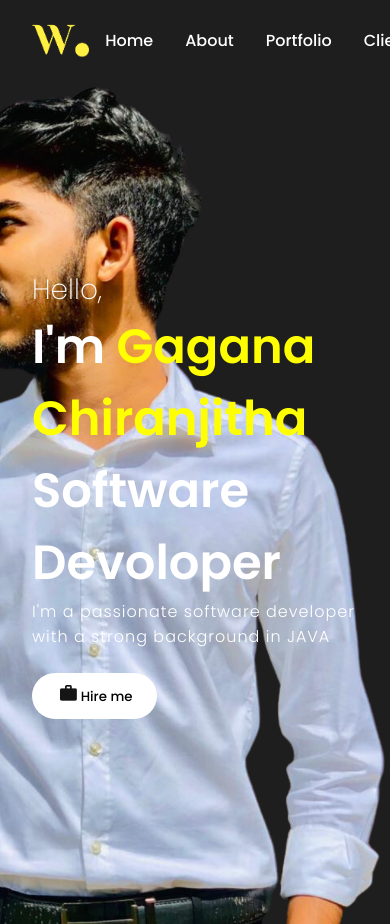
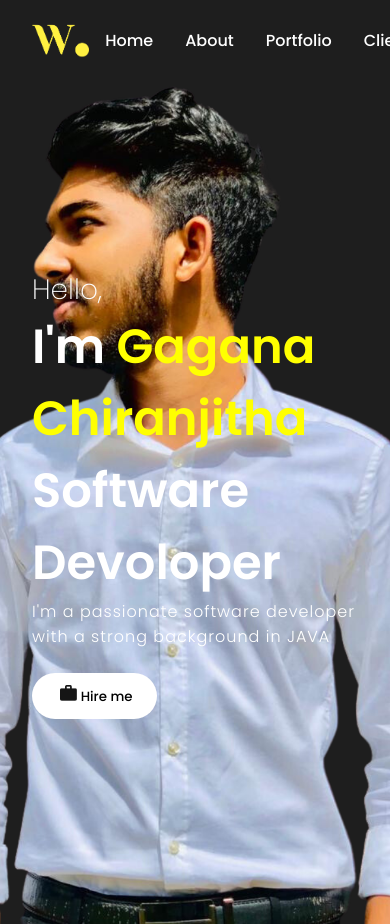
Before and after one commit to gaganachiranjitha99/My_portfolio_React-Js, a React (Create React App) app in the folder my_portfolio/: page / in a window 390 px wide. Shown: the top 924 px of the page. Built offline with nearby package versions, Linux system fonts and the light colour scheme.

Commit message:
app responsive done for the content part

```diff
--- a/my_portfolio/src/components/Intro/intro.css
+++ b/my_portfolio/src/components/Intro/intro.css
@@ -55,3 +55,14 @@ position: relative;
     margin: 0 0.25rem;
     height: 1rem;
 }
+
+@media screen and (max-width:480px) {
+
+    .bg{
+        right: -20vW;
+
+    }
+
+
+
+}
```
